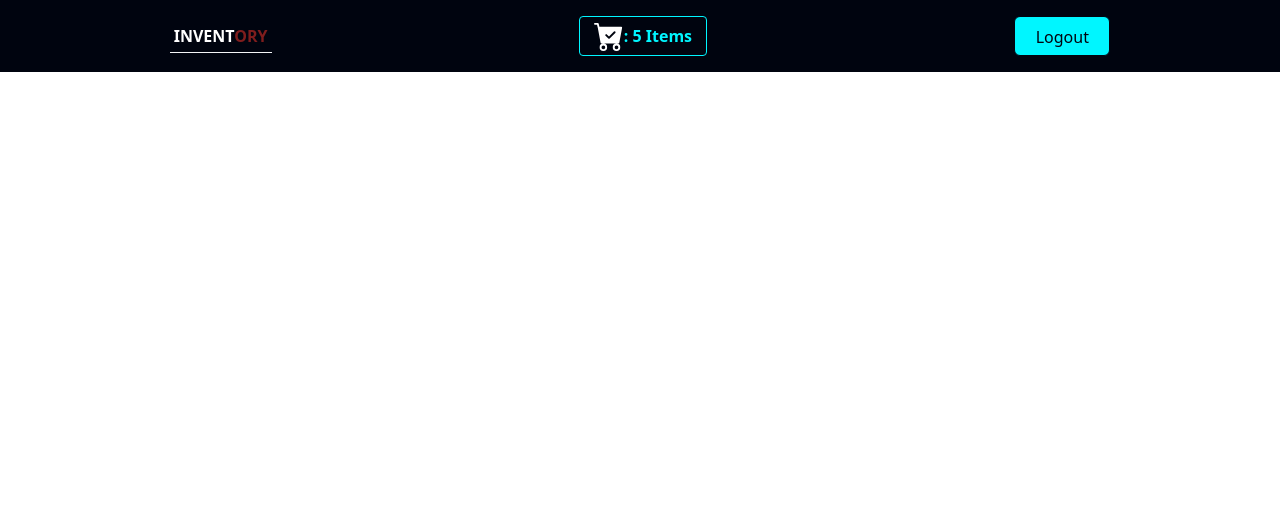
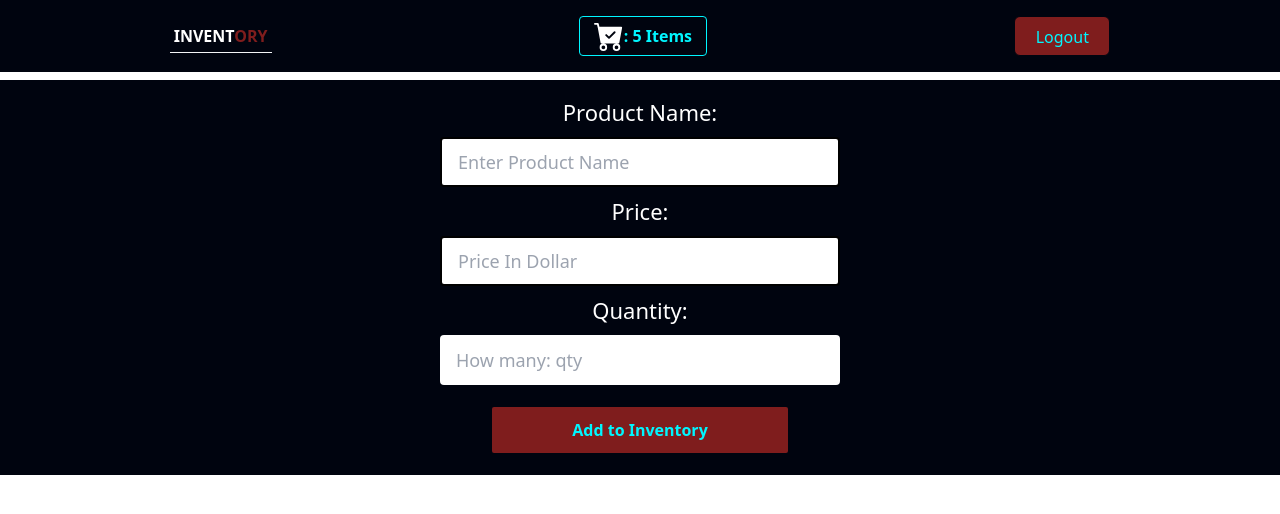
Before and after one commit to MickeyLannister17/My-React-Inventory-App, a React (Vite) app: page / in a window 1280 px wide. Both pictures are taken after typing "Sample", "name@example.com" into the empty fields and a click on the button "Login". Shown: the top 514 px of the page. Built offline with nearby package versions, Linux system fonts and the light colour scheme; the HTML template or start-up script is replaced by a standard one.

Commit message:
Second Commit

```diff
--- a/src/components/Header.jsx
+++ b/src/components/Header.jsx
@@ -13,8 +13,11 @@ function Header() {
       <div>
         <Inventory />
       </div>
-      <div className="w-24 h-10 border text-center py-2 border-primary rounded-md bg-secondary">
-        <button className="text-primary text-center font-semiBold font-sans">
+      <div className="">
+        <button
+          className="text-secondary font-semiBold w-24 h-10 border text-center py-2 border-primary rounded-md
+        bg-red-900 transition duration-300 hover:text-secondary cursor-pointer"
+        >
           Logout
         </button>
       </div>
--- /dev/null
+++ b/src/components/InventaryInput.jsx
@@ -0,0 +1,50 @@
+import React from "react";
+
+function InventaryInput() {
+  return (
+    <div className=" max-w-[1640px] mx-auto  mt-2">
+      <div className="flex flex-col justify-center items-center bg-primary mx-auto py-4">
+        {/* <h1 className="text-white uppercase font-semiBold text-2xl">
+          Add To Inventory
+        </h1> */}
+        <form className="flex flex-col text-white">
+          <label className="text-[22px] text-center" htmlFor="product">
+            Product Name:
+          </label>
+          <input
+            type="text"
+            placeholder="Enter Product Name"
+            className="px-4 py-4 mb-2 text-[18px] font-semiBold text-center md:text-left mt-2 min-w-[300px] md:min-w-[400px] h-[50px] rounded bg-white border-2 border-black text-primary"
+          />
+          <label className="text-[22px] text-center" htmlFor="price">
+            Price:
+          </label>
+          <input
+            type="number"
+            min={1}
+            placeholder="Price In Dollar"
+            className="px-4 py-4 mb-2 text-[18px] font-semiBold text-center md:text-left mt-2 min-w-[300px] md:min-w-[400px] h-[50px] rounded bg-white border-2 border-black text-primary"
+          />
+          <label className="text-[22px] text-center" htmlFor="quantity">
+            Quantity:
+          </label>
+          <input
+            type="number"
+            min={1}
+            placeholder="How many: qty"
+            className="px-4 py-4 mb-2 text-[18px] font-semiBold text-center md:text-left mt-2 min-w-[300px] md:min-w-[400px] h-[50px] rounded bg-white text-primary"
+          />
+          <button
+            className="text-secondary justify-center items-center font-semibold border-2 w-[200px] md:w-[300px] h-[50px] mx-auto py-2 rounded border-dimWhite
+             bg-red-900
+                 transition duration-300 hover:text-secondary mb-1 mt-3 border-primary"
+          >
+            Add to Inventory
+          </button>
+        </form>
+      </div>
+    </div>
+  );
+}
+
+export default InventaryInput;
--- a/src/components/Layout.jsx
+++ b/src/components/Layout.jsx
@@ -1,11 +1,13 @@
 import React from "react";
 import Header from "./Header";
+import InventaryInput from "./InventaryInput";
 
 function Layout() {
   return (
     <React.Fragment>
       <div>
         <Header />
+        <InventaryInput />
       </div>
     </React.Fragment>
   );
--- a/tailwind.config.cjs
+++ b/tailwind.config.cjs
@@ -3,7 +3,7 @@ module.exports = {
   theme: {
     screens: {
       sm: "480px",
-      md: "768px",
+      md: "600px",
       lg: "976px",
       xl: "1440px",
     },
```
Also changed, not shown: vite.config.js.timestamp-1672747759306.mjs (added, +10 -0 lines).
